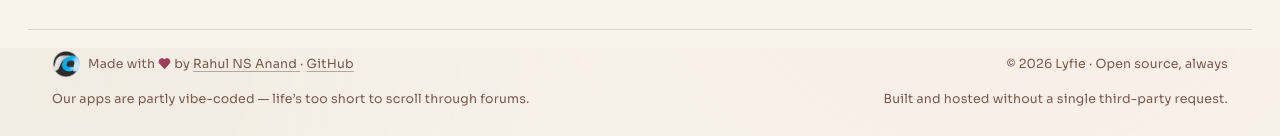
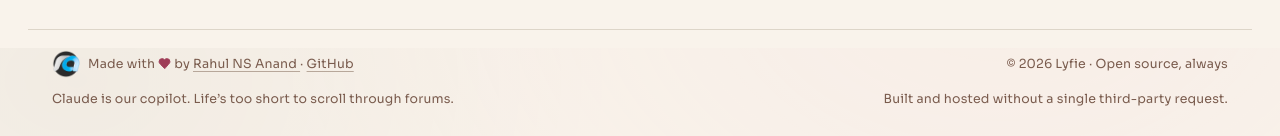
Before and after one commit to lyfie-org/lyfie.org, an Astro site: page / in a window 1280 px wide. Shown: the part 8752-8888 px from the top of the page. Built offline with nearby package versions, Linux system fonts and the light colour scheme; Astro itself is replaced by a stand-in of ours.

Commit message:
chore: v1 prep

```diff
--- a/src/components/Footer.astro
+++ b/src/components/Footer.astro
@@ -131,7 +131,7 @@ const columns: { title: string; links: Link[] }[] = [
     <p>
       © {year} {SITE_NAME} · Open source, always
     </p>
-    <p>Our apps are partly vibe-coded — life’s too short to scroll through forums.</p>
+    <p>Claude is our copilot. Life’s too short to scroll through forums.</p>
     <p>Built and hosted without a single third-party request.</p>
   </div>
 </footer>
```
